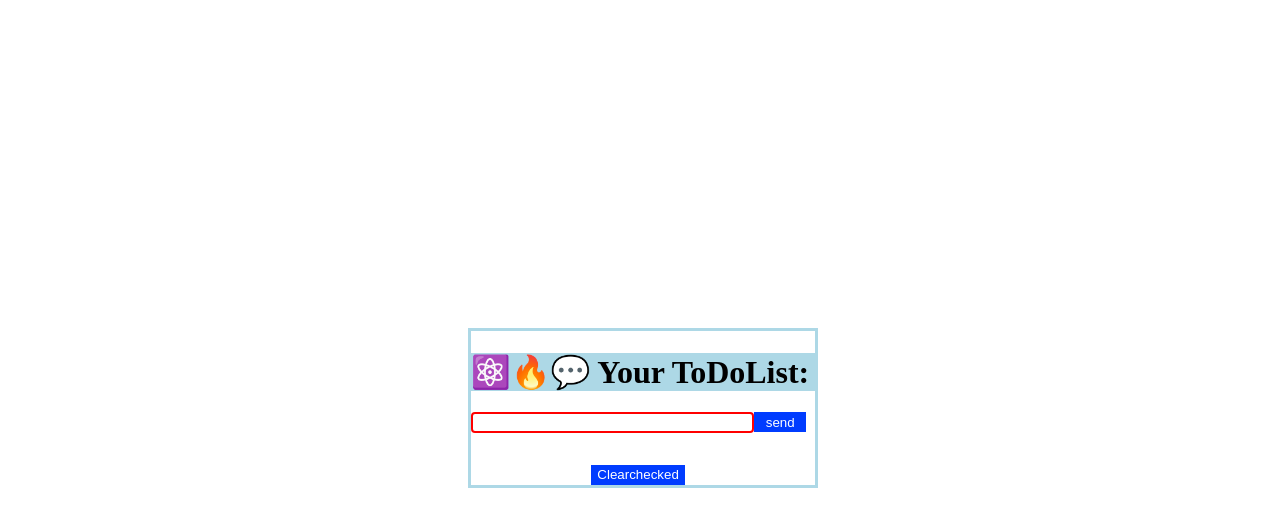
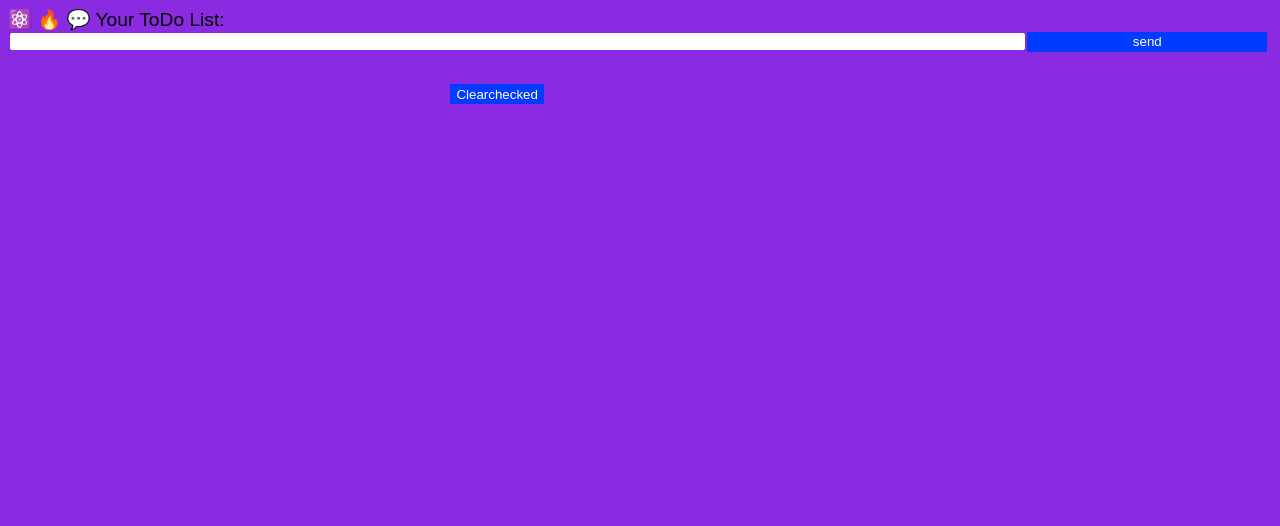
Before and after one commit to mohammedalsomali/LearningReact, a React (Create React App) app: page / in a window 1280 px wide. Shown: the top 526 px of the page. Built offline with nearby package versions, Linux system fonts and the light colour scheme.

Commit message:
new stuff

```diff
--- a/public/index.html
+++ b/public/index.html
@@ -18,9 +18,9 @@
 
     <title>React App</title>
   </head>
-  <body style="display: grid ; align-content: center; justify-content: center; height: 100%;">
+  <body style=" background-color: blueviolet;">
     <noscript>You need to enable JavaScript to run this app.</noscript>
-    <div id="root""></div>
+    <div id="root" ></div>
     <!--
       This HTML file is a template.
       If you open it directly in the browser, you will see an empty page.
--- a/src/App.css
+++ b/src/App.css
@@ -8,7 +8,7 @@ a {
 
 input[type=text] {
     width: 80%;
-    border: 2px solid red;
+    border: 2px solid blueviolet;
     border-radius: 4px;
   }
 
@@ -17,7 +17,7 @@ button {
     border: none;
     color: white;
     height: 20px;
-    width: 15%;
+    width: 19%;
     /* padding: 15px 32px; */
     text-align: center;
     text-decoration: none;
@@ -30,3 +30,8 @@ button {
     margin-left: 35%;
 
 }
+
+
+#root {
+  height: 100%;
+}
--- a/src/App.js
+++ b/src/App.js
@@ -23,6 +23,9 @@ function App() {
     let tex = document.createElement('a')
     check.id = 'checkbox'
     check.type = 'checkbox'
+    let icon = document.createElement('li')
+    icon.className = 'icon check'
+    check.appendChild(icon)
     elemt.appendChild(check)
 
     // check.style.float = 'right'
@@ -61,18 +64,20 @@ function App() {
 
   return (
     <div style={{
-      backgroundColor: "white",
+      // backgroundColor: "white",
       display: 'felx',
       width: '100%',
-      borderColor: 'lightblue',
-      borderStyle: 'solid',
-      alignContent: 'center',
-      justifyContent: 'center'
+      // height: '100%',
+      // borderColor: 'lightblue',
+      // borderStyle: 'solid'
+      // alignContent: 'center',
+      // justifyContent: 'center'
       }} >
-      <header style={{backgroundColor: 'lightblue'}}>
-        <h1 >⚛️🔥💬 Your ToDoList:</h1>
+      <header style={{border: '0%', margin: '0%'}}>
 
       </header>
+      <div style={{ fontSize: 'larger', fontFamily: 'fantasy'}}>⚛️ 🔥 💬 Your ToDo List:</div>
+
       <form
         onSubmit={Addtodo}
         style={{
@@ -82,14 +87,14 @@ function App() {
 
         <input type='text' id='input' />
 
-        <button type='submit' > send </button>
+        <button type='submit' className='ui labeled icon button fluid' > send </button>
       </form>
 
 
       <ul id='div' style={{ overflowY: 'hidden'}}>
       </ul>
 
-      <button className='btn' onClick={Clearchecked} > Clearchecked </button>
+      <button className='btn' onClick={Clearchecked} >  Clearchecked </button>
 
 
     </div>
```
